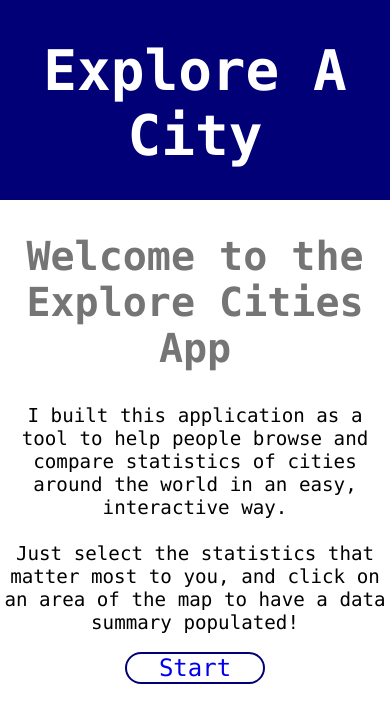
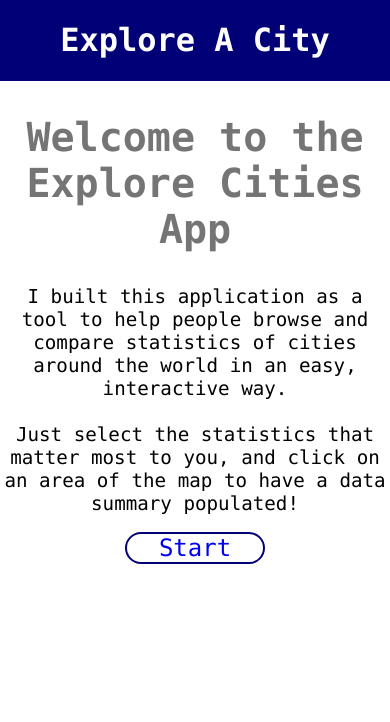
Before and after one commit to wamidgette/explore-cities, a React (Create React App) app: page / in a window 390 px wide. Shown: the top 722 px of the page. Built offline with nearby package versions, Linux system fonts and the light colour scheme.

Commit message:
bugfixes: responsive display issues with data section

```diff
--- a/src/components/Map.js
+++ b/src/components/Map.js
@@ -28,7 +28,10 @@ const Loading = styled.div`
   display: flex;
   justify-content: center;
   align-items: center;
-  font-size: 4rem;
+  font-size: 3rem;
+  @media${BreakPoints.smallOnly}{
+    font-size: 2rem;
+  }
 `;
 const MapArea = styled.div`
   background: var(--water-blue);
@@ -39,6 +42,10 @@ const MapArea = styled.div`
   @media${BreakPoints.largeDown}{
     flex: 0 0 500px;
   }
+  @media${BreakPoints.medDown}{
+    flex: 0 0 300px;
+  }
+
 `;
 const DataDisplay = styled.div`
   background: var(--off-white);
@@ -69,6 +76,7 @@ const DataNav = styled.nav`
   border-bottom: none;
 `;
 const Tab = styled(TabButton)`
+padding:0;
 `;
 
 const CityName = styled.h3`
--- a/src/global.scss
+++ b/src/global.scss
@@ -51,9 +51,10 @@ h1, h2, h3, h4 {
 }
 
 h1{
-  font-size: 3.5rem;
+  font-size: 2rem;
   color: var(--white);
   text-align: center;
+  // @media(max-width: )
 }
 
 h2{
```
